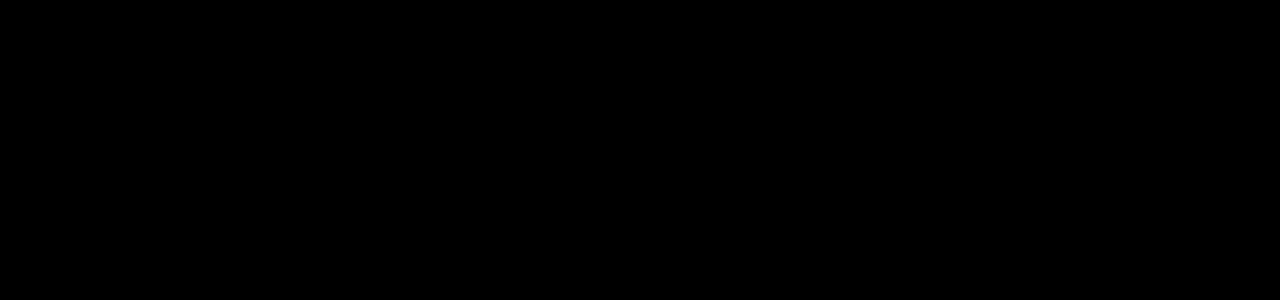
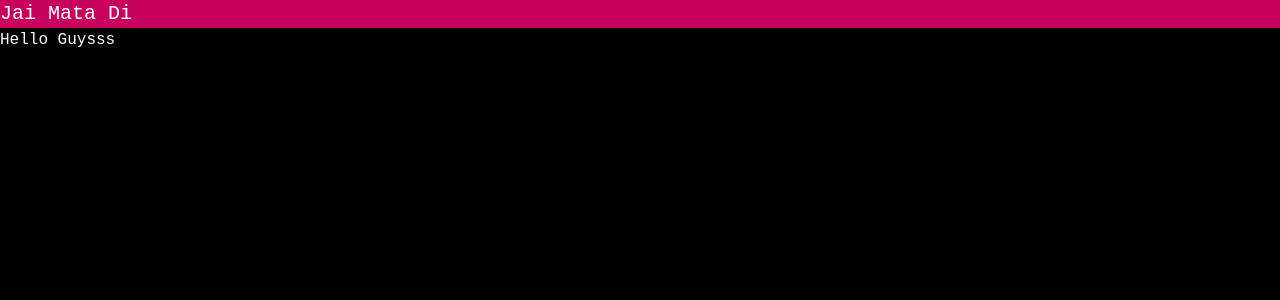
Before and after one commit to nitish-x18/ReactIntro, a React (Vite) app: page / in a window 1280 px wide. Shown: the top 300 px of the page. Built offline with nearby package versions, Linux system fonts and the light colour scheme.

Commit message:
Refactor App component: Update return structure and add Tailwind CSS styling

```diff
--- a/src/App.jsx
+++ b/src/App.jsx
@@ -42,6 +42,14 @@
   //     <button onClick={()=>setA(a-10)}>Decrement</button>
   //   </div>
   // )
+
+  return (
+    <div>
+      <h1 className='bg-pink-700 text-xl'>Jai Mata Di</h1>
+      <h2>Hello Guysss</h2>
+    </div>
+  )
+
 }
 
 export default App
--- a/src/index.css
+++ b/src/index.css
@@ -1,3 +1,5 @@
+@import "tailwindcss";
+
 *{
   margin: 0;
   padding: 0;
@@ -15,9 +17,13 @@
   color: white;
 }
 
-button{
+/* button{
   background-color: greenyellow;
   border-radius: 8px;
   margin: 15px;
   padding: 8px;
 }
+
+h1{
+  background-color: brown;
+} */
```
